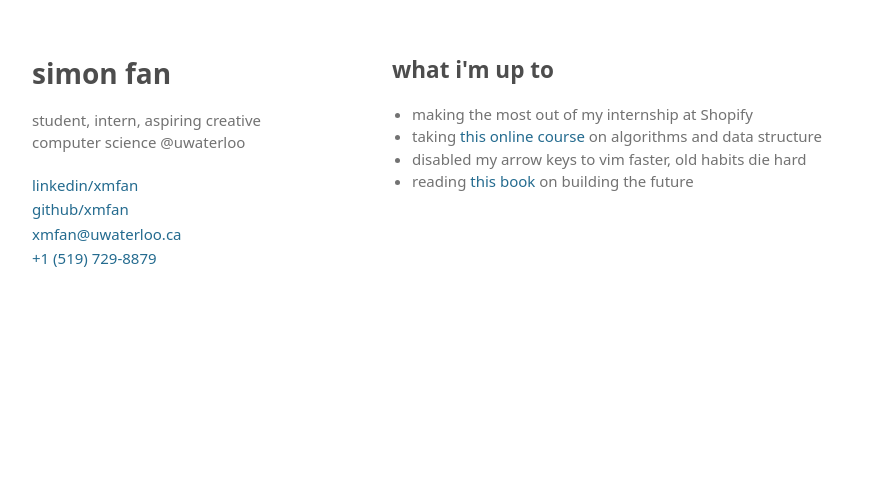
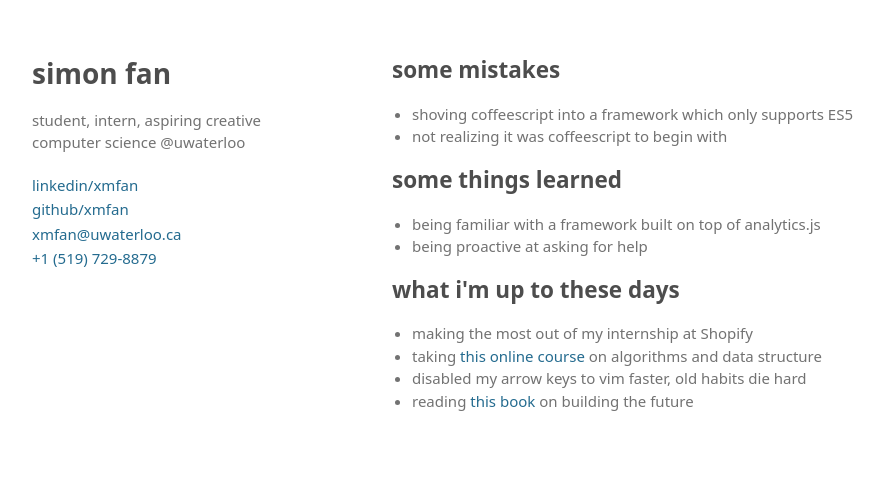
Before and after one commit to xmfan/xmfan.github.io, a plain HTML site: page index.html in a window 1280 px wide. Shown: the whole page, without its empty margins (178-1061 px from the left). Drawn offline with Linux system fonts and the light colour scheme.

Commit message:
daily content update

```diff
--- a/index.html
+++ b/index.html
@@ -24,7 +24,19 @@
       </header>
 
       <section>
-				<h2>what i'm up to</h2>
+        <h2>some mistakes</h2>
+				<ul>
+					<li>shoving coffeescript into a framework which only supports ES5</li>
+          <li>not realizing it was coffeescript to begin with</li>
+				</ul>
+
+        <h2>some things learned</h2>
+        <ul>
+          <li>being familiar with a framework built on top of analytics.js</li>
+          <li>being proactive at asking for help</li>
+        </ul>
+
+				<h2>what i'm up to these days</h2>
 				<ul>
 					<li>making the most out of my internship at Shopify</li>
 					<li>taking <a href="https://ocw.mit.edu/courses/electrical-engineering-and-computer-science/6-006-introduction-to-algorithms-fall-2011/">this online course</a> on algorithms and data structure</li>
```
